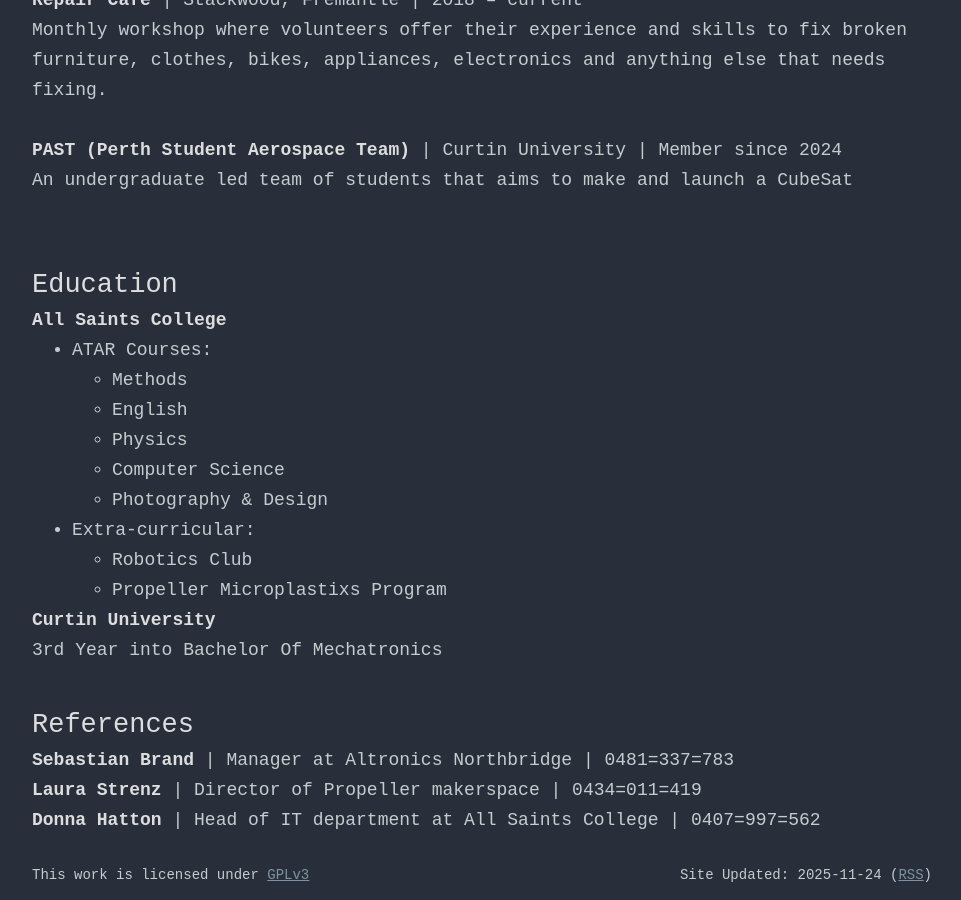
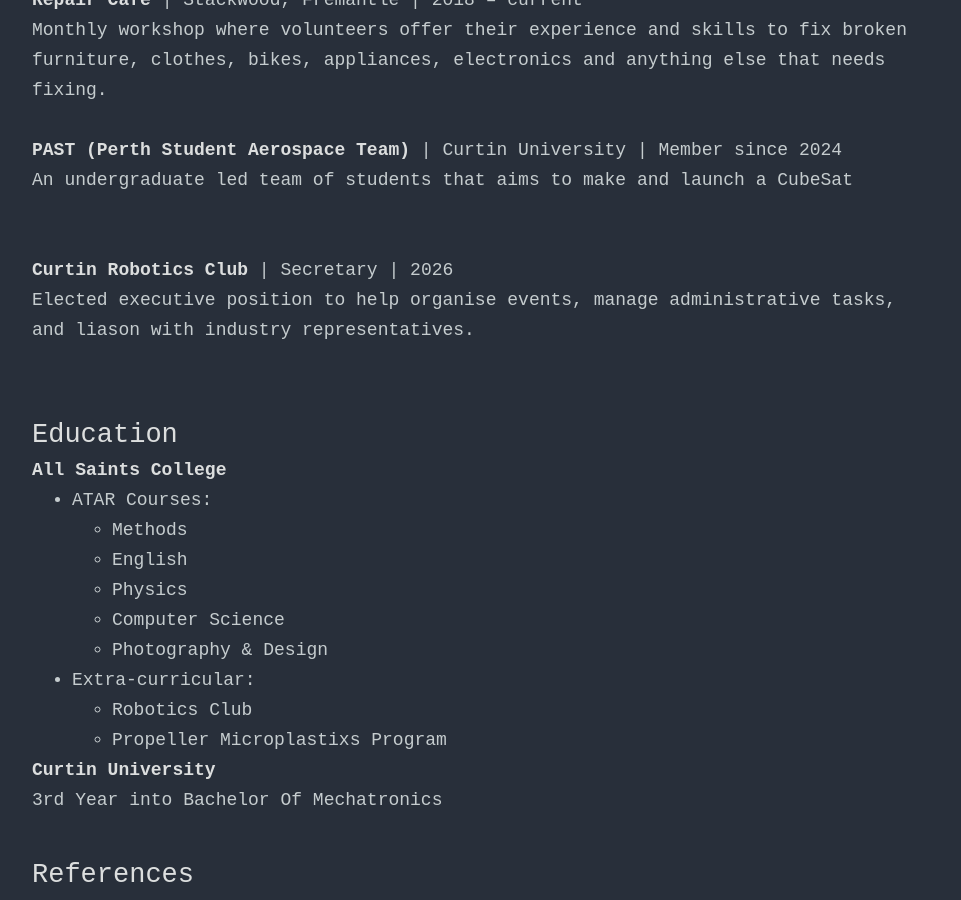
Before and after one commit to Cryaniptic/Cryaniptic.github.io, a Jekyll site: the page built from Resume.md, in a window 1280 px wide and 900 px high, scrolled down 1440 px. Shown: the whole window, without its empty margins (158-1119 px from the left). Built offline with Jekyll 4.4.1, drawn with Linux system fonts in a browser that asks for light colours.

Commit message:
Croc added

```diff
--- a/Resume.md
+++ b/Resume.md
@@ -62,6 +62,12 @@
 
 <br/><br/>
 
+__Curtin Robotics Club__ &#124; Secretary &#124; 2026
+
+Elected executive position to help organise events, manage administrative tasks, and liason with industry representatives.
+
+<br/><br/>
+
 ## Education
 
 __All Saints College__
```
